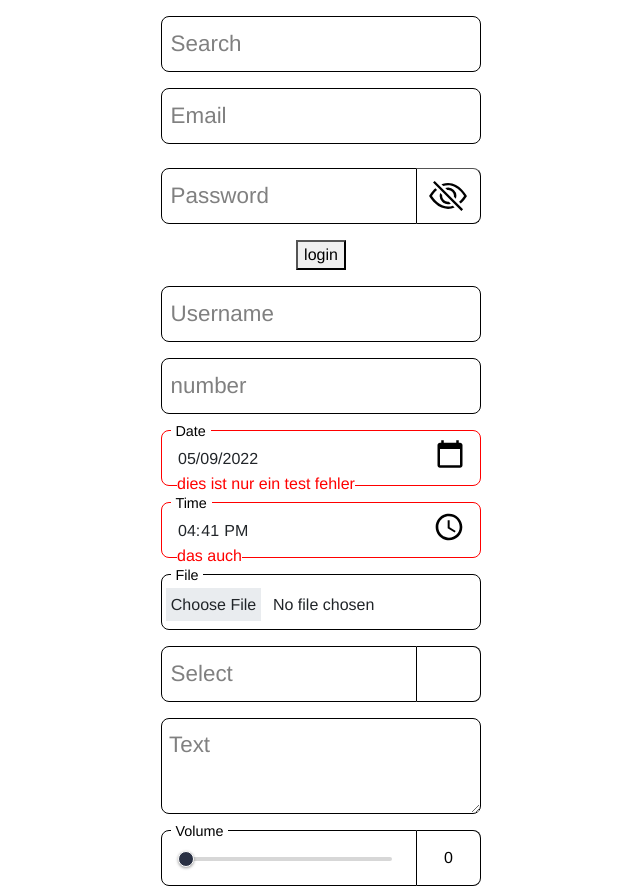
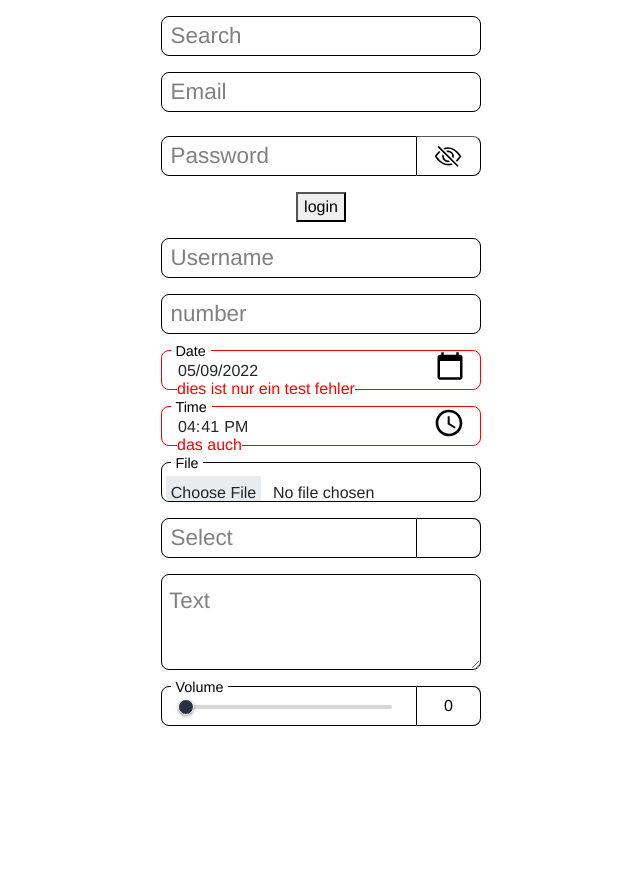
Before and after one commit to TimL135/sexyinputs, a Vue app: page / in a window 1280 px wide. Shown: the whole page, without its empty margins (319-959 px from the left). After the commit the page ends 800 px from the top, so only its background shows below. Built offline with nearby package versions, Linux system fonts and the light colour scheme.

Commit message:
fix style

```diff
--- a/src/components/SexyInput.vue
+++ b/src/components/SexyInput.vue
@@ -602,22 +602,22 @@ export default defineComponent({
     color: v-bind(errorColor);
     position: absolute;
     z-index: 1;
-    top: 75%;
-    left: 5%;
+    top: 1.7rem;
+    left: 1rem;
   }
   .search {
     content: "f";
     background-color: white;
     position: absolute;
     z-index: 1;
-    top: 25%;
-    left: 1%;
+    top: 0.5rem;
+    left: 0.2rem;
   }
   input {
     text-align: start;
     padding-left: 1rem;
     padding-top: 0.5rem;
-    height: 3.5rem;
+    height: 2.5rem;
     width: 100%;
     border: 1px solid;
     border-color: v-bind(borderColorComputed);
@@ -632,7 +632,7 @@ export default defineComponent({
       & + .placeholder-text .text {
         background-color: white;
         font-size: 1.1rem;
-        transform: translate(0, -100%);
+        transform: translate(0, -1rem);
         border-color: v-bind(borderColorComputed);
         color: var(--navbarColor1);
       }
@@ -774,7 +774,7 @@ export default defineComponent({
     font-size: 0.9rem;
     padding: 0 0.3rem;
     color: black;
-    transform: translate(0, -120%);
+    transform: translate(0, -1.1rem);
     &.text.withBorder:after {
       content: "";
       position: absolute;
@@ -813,7 +813,7 @@ export default defineComponent({
       & + .placeholder-text .text {
         background-color: white;
         font-size: 0.9rem;
-        transform: translate(0, -50%);
+        transform: translate(0, -0.5rem);
         border-color: var(--navbarColor1);
         color: var(--navbarColor1);
       }
@@ -847,7 +847,7 @@ export default defineComponent({
     margin: 0.6rem 0.6rem;
     font-size: 0.9rem;
     color: black;
-    transform: translate(0, -90%);
+    transform: translate(0, -1.3rem);
     &.text.withBorder:after {
       content: "";
       position: absolute;
```
